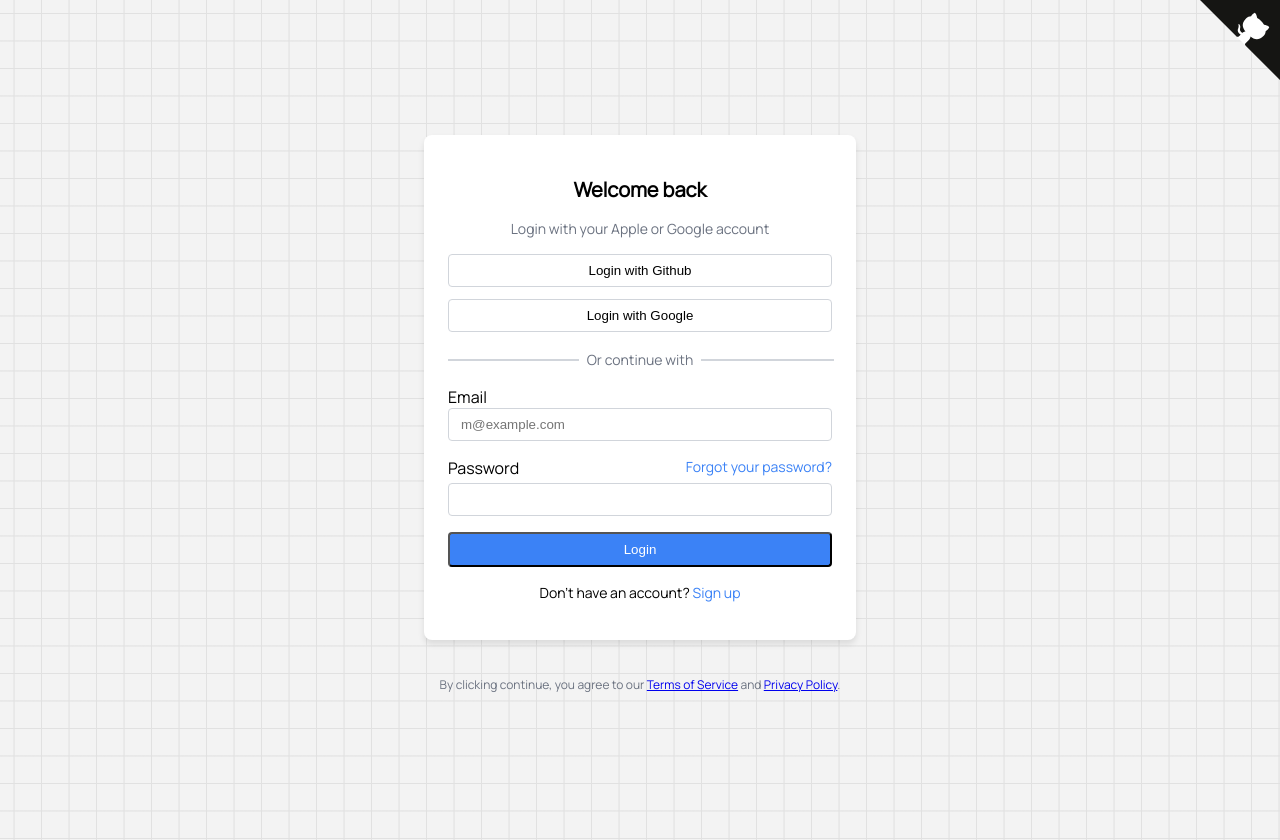
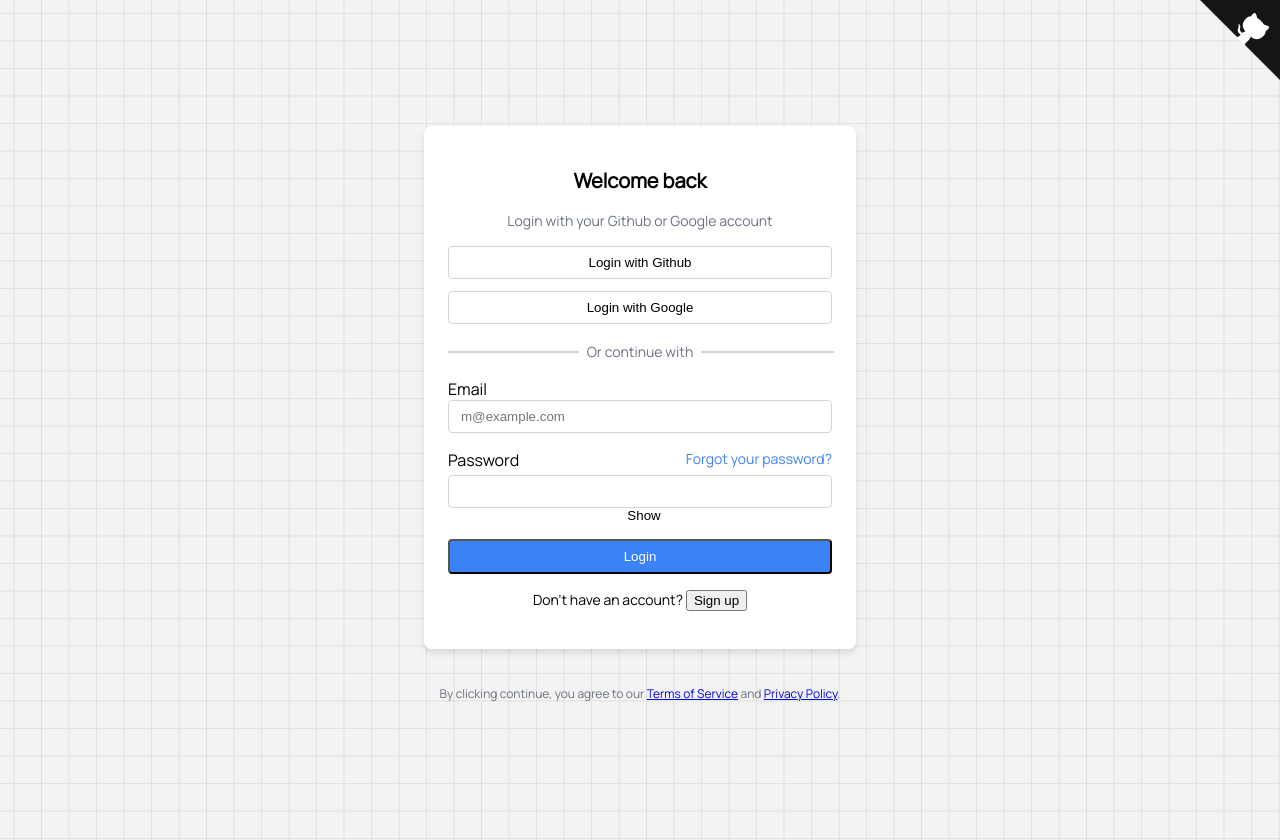
Before and after one commit to RadekZG/SimpleTodo, a React (Vite) app: page / in a window 1280 px wide. Built offline with nearby package versions, Linux system fonts and the light colour scheme; no server answers.

Commit message:
showpasswordbutton

```diff
--- a/src/components/LoginForm.css
+++ b/src/components/LoginForm.css
@@ -158,3 +158,11 @@
 .footer-text a:hover {
   text-decoration: underline;
 }
+
+.showpassword{
+  background: none;
+  border: none;
+  cursor: pointer;
+  padding: 0;
+  margin-left: 0.5rem;
+}
--- a/src/components/LoginForm.jsx
+++ b/src/components/LoginForm.jsx
@@ -5,6 +5,7 @@ import  "./LoginForm.css"
 export function LoginForm({ onLogin, className }) {
   const [email, setEmail] = useState("");
   const [password, setPassword] = useState("");
+  const [showPassword, setShowPassword] = useState(false);
 
   const handleSubmit = async (e) => {
     e.preventDefault();
@@ -15,6 +16,15 @@ export function LoginForm({ onLogin, className }) {
     if (error) alert(error.message);
     else onLogin(data.session);
   };
+
+  const handleSignUp = async() => {
+    const { data, error } = await supabase.auth.signUp({
+      email,
+      password
+    });
+    if (error) alert(error.message)
+    else alert("Account created! Check your email for confirmation.")
+  }
 
   const handleGoogleLogin = async () => {
     await supabase.auth.signInWithOAuth({ provider: "google" });
@@ -38,7 +48,7 @@ export function LoginForm({ onLogin, className }) {
   <div className={`login-container ${className || ""}`}>
     <div className="login-card">
       <h2 className="login-title">Welcome back</h2>
-      <p className="login-subtitle">Login with your Apple or Google account</p>
+      <p className="login-subtitle">Login with your Github or Google account</p>
 
       <div className="social-buttons">
         <button onClick={handleGithubLogin} className="social-btn">Login with Github</button>
@@ -69,18 +79,24 @@ export function LoginForm({ onLogin, className }) {
           </div>
           <input
             id="password"
-            type="password"
+            type={showPassword ? "text" : "password"}
             value={password}
             onChange={(e) => setPassword(e.target.value)}
             required
           />
+          <button
+          className="showpassword"
+          type="button"
+          onClick={() => setShowPassword(prev => !prev)}
+          >{showPassword ? "Hide" : "Show"}
+          </button>
         </div>
 
         <button type="submit" className="submit-btn">Login</button>
       </form>
 
       <p className="signup-text">
-        Don't have an account? <a href="#">Sign up</a>
+        Don't have an account? <button type="button" onClick={handleSignUp} href="#">Sign up</button>
       </p>
     </div>
 
```
